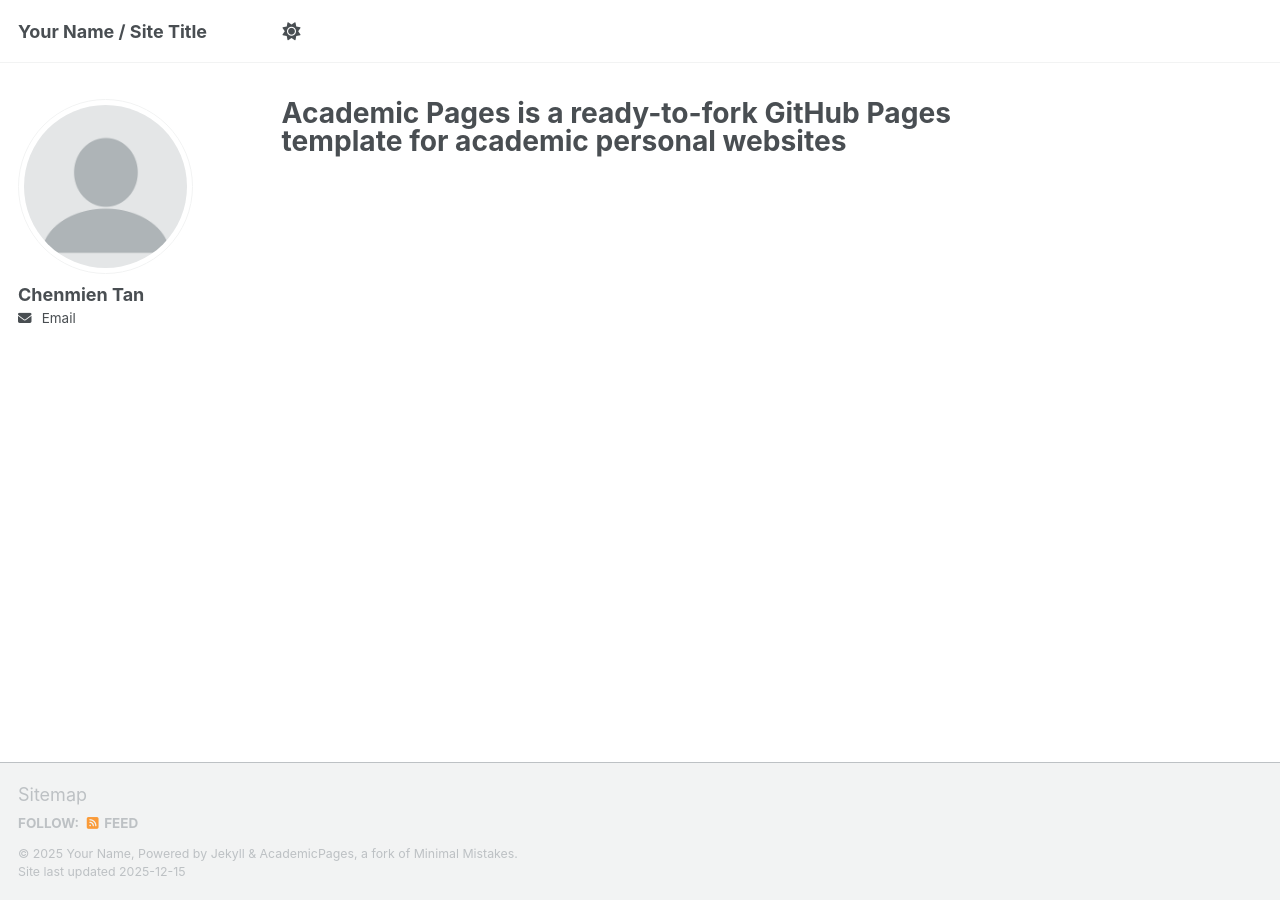
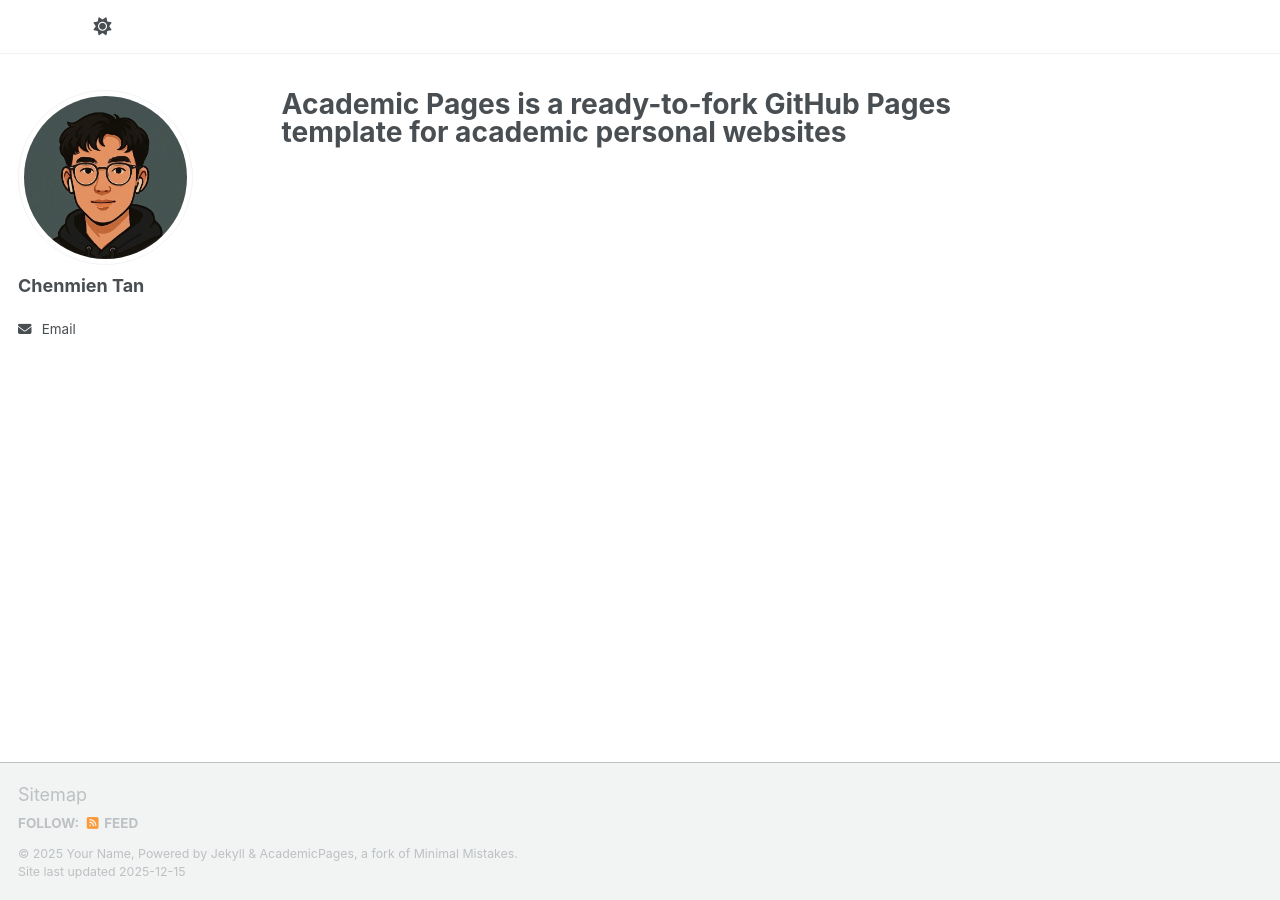
Before and after one commit to ChenmienTan/chenmientan.github.io, a Jekyll site: the page built from _pages/about.md, in a window 1280 px wide. Built offline with Jekyll 4.4.1, drawn with Linux system fonts in a browser that asks for light colours; a script bundle is joined from its source files by our own code; library files that are not in the unit come from our copies.

Commit message:
update config

```diff
--- a/_config.yml
+++ b/_config.yml
@@ -9,7 +9,7 @@
 # Basic Site Settings
 locale                   : "en-US"
 site_theme               : "default" # Currently available options are "default", "air"
-title                    : "Your Name / Site Title"
+title                    : "" # "Your Name / Site Title"
 title_separator          : "-"
 name                     : &name "Your Name"
 description              : &description "Your Name's academic portfolio"   # Update this with a general description of your site, this is the default if not overridden by a page
@@ -23,10 +23,10 @@
 #               Additional customization can be done by editing /_includes/author-profile.html
 author:
   # Biographic information
-  avatar           : "profile.png"
+  avatar           : "35a5ae880f07053aecb4e288f18aac84.jpg"
   name             : "Chenmien Tan"
   pronouns         : # example: "she/her"
-  bio              : # "Short biography for the left-hand sidebar"
+  bio              : "" # "Short biography for the left-hand sidebar"
   location         : # "Earth"
   employer         : # "Red Brick University"
   uri              : # URL
```
Also changed, not shown: images/35a5ae880f07053aecb4e288f18aac84.jpg (added).
